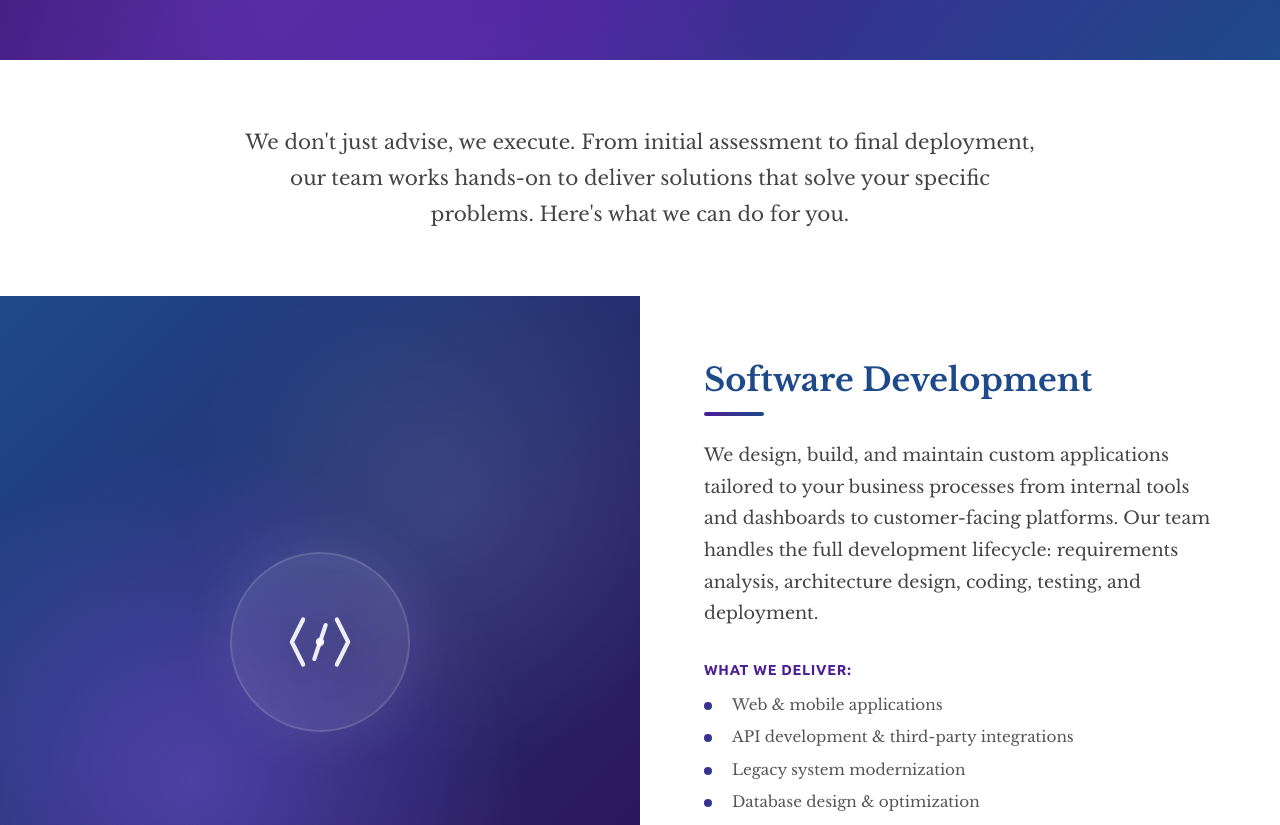
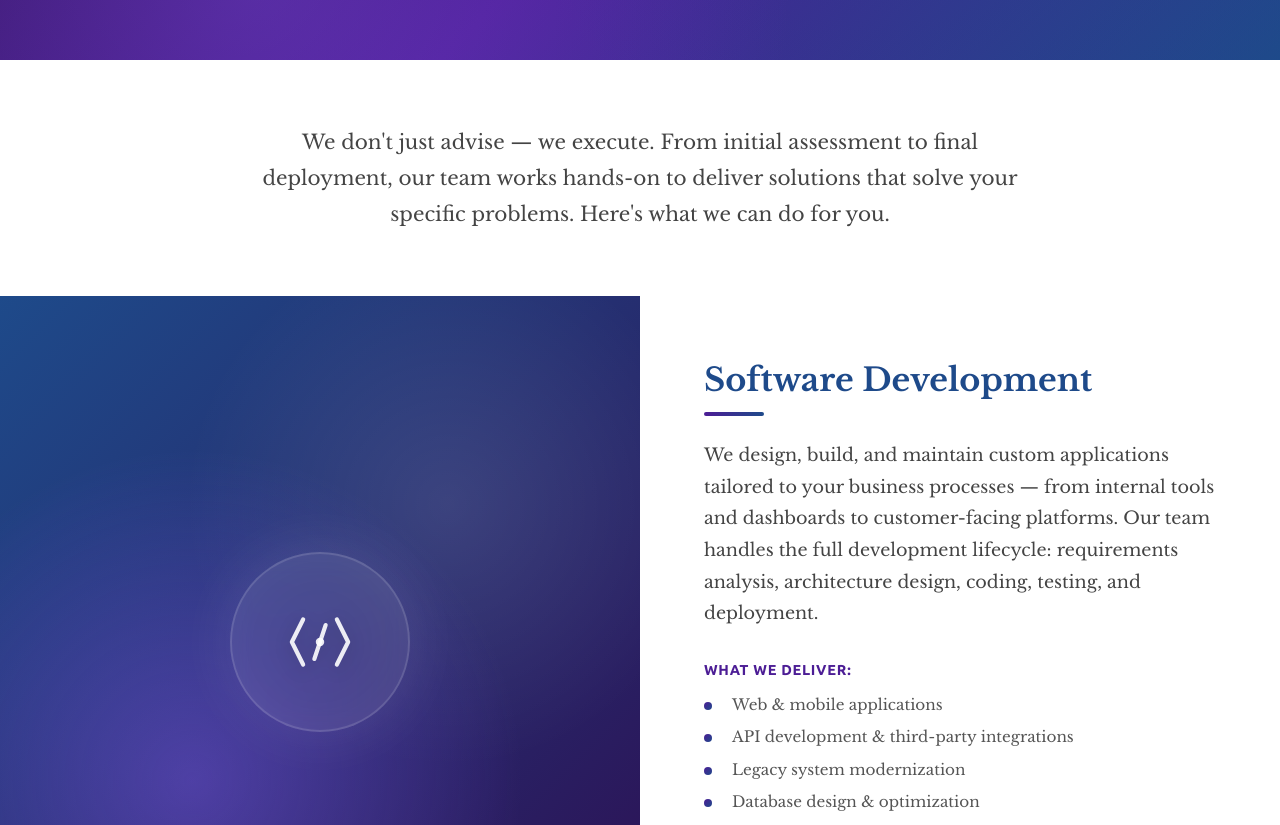
Before and after one commit to CharlesScheenaerts/ThrasWebsite, a Next.js app in the folder thras-website/: page /expertise in a window 1280 px wide. Shown: the part 340-1165 px from the top of the page. Built offline with nearby package versions, Linux system fonts and the light colour scheme.

Commit message:
January updates

```diff
--- a/thras-website/pages/about.js
+++ b/thras-website/pages/about.js
@@ -171,7 +171,7 @@ export default function About() {
       {/* CTA Section */}
       <section className={styles.cta}>
         <h2>Ready to Work Together?</h2>
-        <p>Let's discuss how Thras can help transform your business</p>
+        <p>Let&apos;s discuss how Thras can help transform your business</p>
         <Link href="/contact" className={styles.ctaButton}>Get in Touch</Link>
       </section>
     </>
--- a/thras-website/pages/contact.js
+++ b/thras-website/pages/contact.js
@@ -93,7 +93,7 @@ export default function Contact() {
       <section className={styles.hero}>
         <div className={styles.heroContent}>
           <h1>Get in Touch</h1>
-          <p>Let's discuss how we can help your business grow</p>
+          <p>Let&apos;s discuss how we can help your business grow</p>
         </div>
       </section>
 
@@ -118,7 +118,7 @@ export default function Contact() {
           {/* Form */}
           <div className={styles.formWrapper}>
             <h2>Send Us a Message</h2>
-            <p>Fill out the form below and we'll get back to you within 24 hours.</p>
+            <p>Fill out the form below and we&apos;ll get back to you within 24 hours.</p>
 
             {submitted ? (
               <div className={styles.successMessage}>
@@ -127,7 +127,7 @@ export default function Contact() {
                   <path d="M20 32 L28 40 L44 24" fill="none" stroke="currentColor" strokeWidth="3" strokeLinecap="round" strokeLinejoin="round"/>
                 </svg>
                 <h3>Thank You!</h3>
-                <p>Your message has been sent successfully. We'll be in touch soon.</p>
+                <p>Your message has been sent successfully. We&apos;ll be in touch soon.</p>
               </div>
             ) : (
               <form className={styles.contactForm} onSubmit={handleSubmit}>
--- a/thras-website/pages/expertise.js
+++ b/thras-website/pages/expertise.js
@@ -6,7 +6,7 @@ export default function Expertise() {
     {
       id: 'software-development',
       title: 'Software Development',
-      description: 'We design, build, and maintain custom applications tailored to your business processes from internal tools and dashboards to customer-facing platforms. Our team handles the full development lifecycle: requirements analysis, architecture design, coding, testing, and deployment.',
+      description: 'We design, build, and maintain custom applications tailored to your business processes — from internal tools and dashboards to customer-facing platforms. Our team handles the full development lifecycle: requirements analysis, architecture design, coding, testing, and deployment.',
       deliverables: [
         'Web & mobile applications',
         'API development & third-party integrations',
@@ -190,9 +190,9 @@ export default function Expertise() {
       <section className={styles.intro}>
         <div className={styles.introContent}>
           <p>
-            We don't just advise, we execute. From initial assessment to final deployment,
+            We don&apos;t just advise — we execute. From initial assessment to final deployment,
             our team works hands-on to deliver solutions that solve your specific problems.
-            Here's what we can do for you.
+            Here&apos;s what we can do for you.
           </p>
         </div>
       </section>
@@ -252,7 +252,7 @@ export default function Expertise() {
       {/* CTA Section */}
       <section className={styles.cta}>
         <h2>Have a project in mind?</h2>
-        <p>Tell us what you're trying to achieve and we'll show you how we can help.</p>
+        <p>Tell us what you&apos;re trying to achieve and we&apos;ll show you how we can help.</p>
         <div className={styles.ctaButtons}>
           <Link href="/contact" className={styles.ctaButtonPrimary}>Start a conversation</Link>
           <Link href="/about" className={styles.ctaButtonSecondary}>Learn about our team</Link>
```
Also changed, not shown: thras-website/pages/careers.js (+4 -4 lines).
